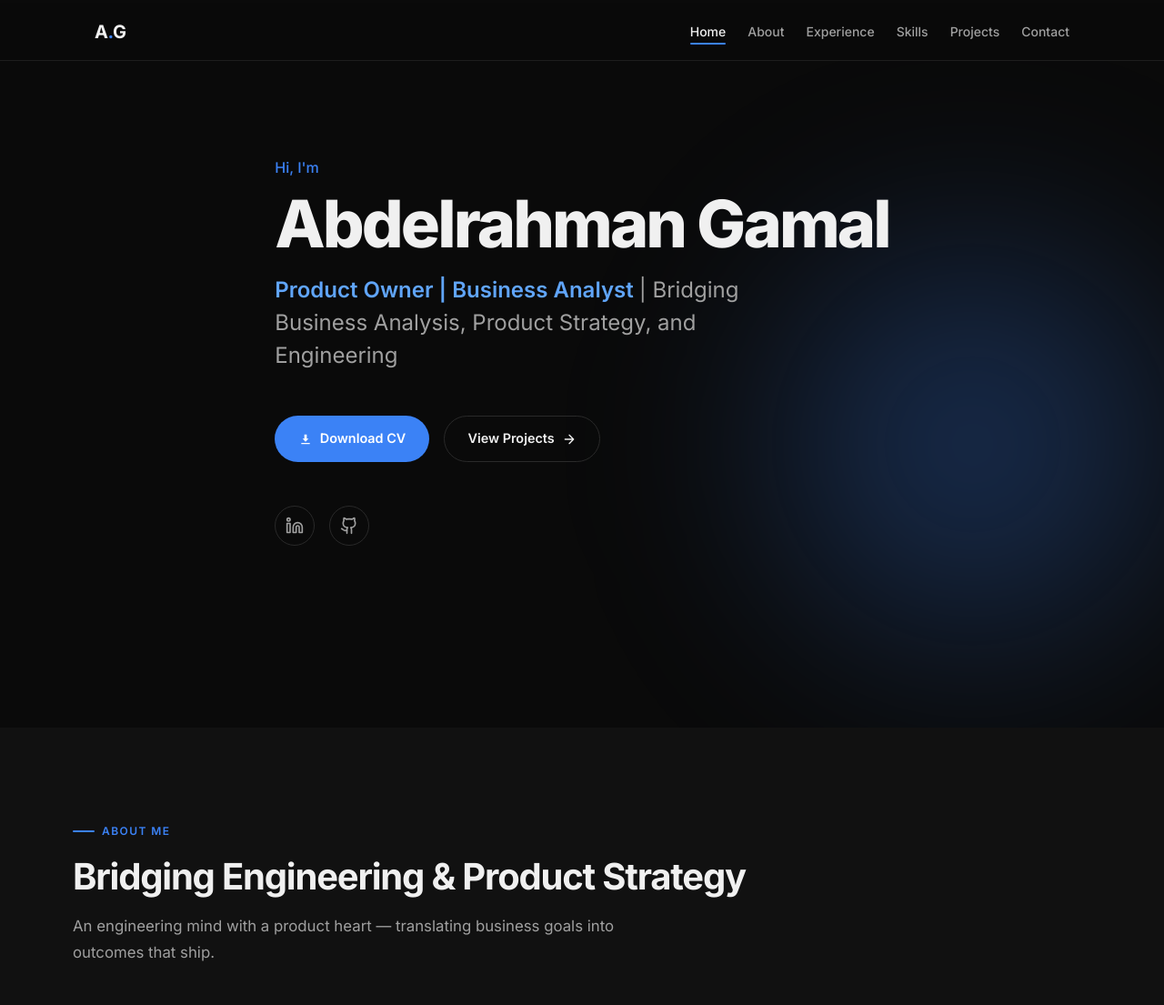
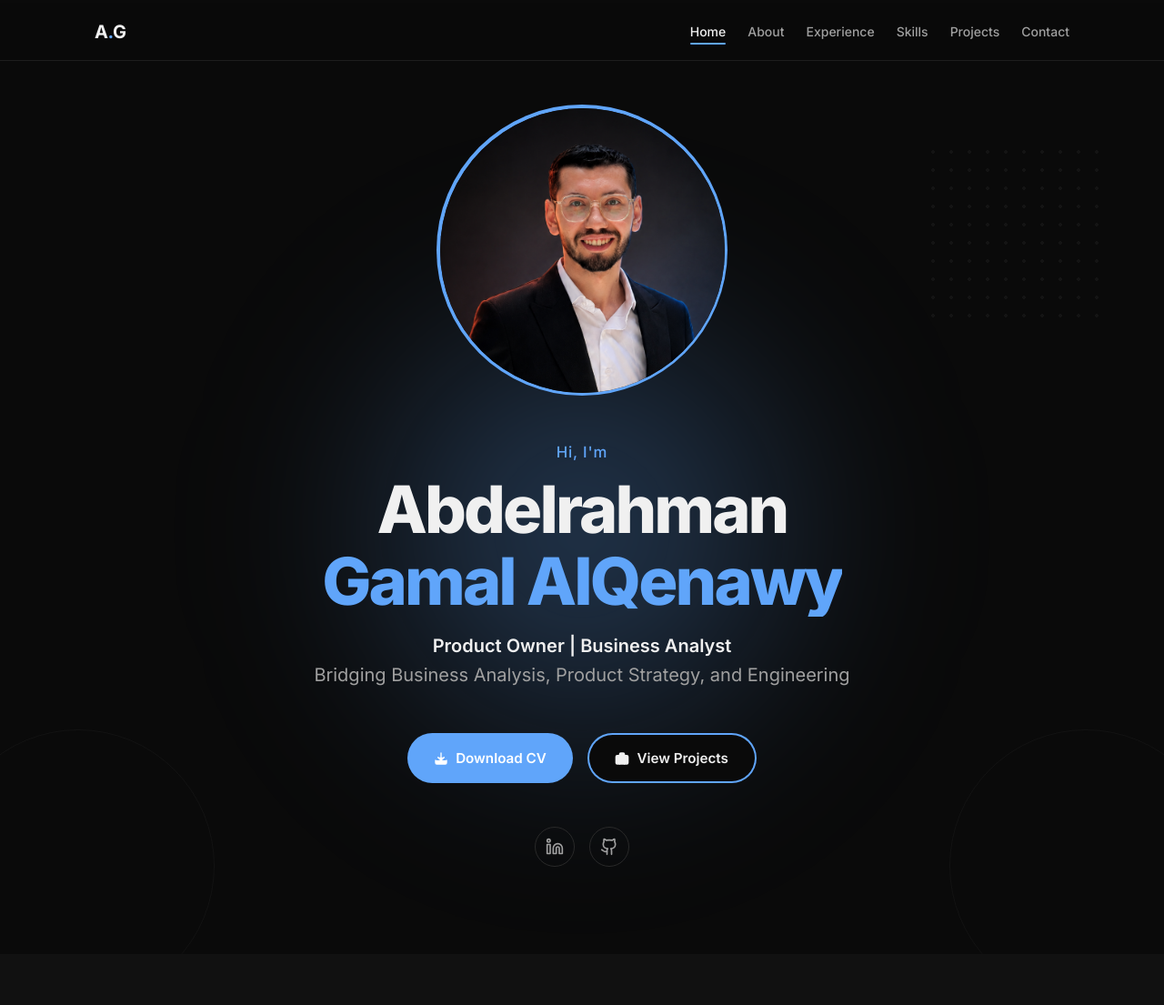
Before and after one commit to 0xQenawy/portfolio, a plain HTML site: page index.html in a window 1280 px wide. Shown: the top 1105 px of the page at 91% size. Drawn offline with Linux system fonts and the light colour scheme.

Commit message:
add profile icon

```diff
--- a/css/style.css
+++ b/css/style.css
@@ -13,12 +13,15 @@
 /* ---------- CSS Custom Properties (Design Tokens) ---------- */
 :root {
   /* Accent — single source of truth */
-  --accent:            #3b82f6;           /* Electric blue */
+  --accent:            #60a5fa;           /* Electric blue */
   --accent-light:      #60a5fa;
   --accent-dark:       #2563eb;
-  --accent-glow:       rgba(59, 130, 246, 0.35);
+  --accent-glow:       rgba(96, 165, 250, 0.35);
   --accent-subtle:     rgba(59, 130, 246, 0.08);
   --accent-border:     rgba(59, 130, 246, 0.20);
+
+  /* Global Gradient Treatment */
+  --accent-gradient:   linear-gradient(135deg, var(--accent), var(--accent-light));
 
   /* Surfaces */
   --bg-primary:        #0a0a0a;
@@ -142,7 +145,7 @@ a:hover {
   top: 0;
   left: 0;
   height: var(--progress-height);
-  background: linear-gradient(90deg, var(--accent-dark), var(--accent), var(--accent-light));
+  background: var(--accent-gradient);
   width: 0%;
   z-index: 1001;
   transition: width 0.05s linear;
@@ -189,7 +192,11 @@ a:hover {
 }
 
 .nav__logo span {
-  color: var(--accent);
+  background: var(--accent-gradient);
+  -webkit-background-clip: text;
+  -webkit-text-fill-color: transparent;
+  background-clip: text;
+  color: transparent;
 }
 
 .nav__links {
@@ -219,7 +226,7 @@ a:hover {
   left: 0;
   width: 0;
   height: 2px;
-  background: var(--accent);
+  background: var(--accent-gradient);
   border-radius: 1px;
   transition: width var(--duration) var(--ease-out);
 }
@@ -289,7 +296,7 @@ a:hover {
   display: inline-block;
   width: 24px;
   height: 2px;
-  background: var(--accent);
+  background: var(--accent-gradient);
   border-radius: 1px;
 }
 
@@ -338,29 +345,67 @@ a:hover {
   min-height: 100vh;
   display: flex;
   align-items: center;
+  justify-content: center; /* Center horizontally */
+  text-align: center;      /* Center text */
   padding-top: calc(var(--nav-height) + var(--progress-height));
   position: relative;
   overflow: hidden;
 }
 
-/* Subtle gradient orb behind hero */
+/* Subtle gradient orb behind hero - repositioned for centered layout */
 .hero::before {
   content: '';
   position: absolute;
   width: 600px;
   height: 600px;
   background: radial-gradient(circle, var(--accent-glow) 0%, transparent 70%);
-  top: 20%;
-  right: -10%;
+  top: 50%;
+  left: 50%;
+  transform: translate(-50%, -50%);
   border-radius: 50%;
   filter: blur(80px);
   pointer-events: none;
   animation: heroOrb 8s ease-in-out infinite alternate;
+  z-index: 0;
 }
 
 @keyframes heroOrb {
-  0%   { transform: translate(0, 0)   scale(1); }
-  100% { transform: translate(-40px, 30px) scale(1.1); }
+  0%   { transform: translate(-50%, -50%) scale(1); }
+  100% { transform: translate(-50%, -40%) scale(1.1); }
+}
+
+/* Subtle decorative curved lines in bottom corners */
+.hero__decor-left,
+.hero__decor-right {
+  position: absolute;
+  bottom: -5%;
+  width: 300px;
+  height: 300px;
+  border: 1px solid var(--border-light);
+  border-radius: 50%;
+  opacity: 0.3;
+  pointer-events: none;
+  z-index: 0;
+}
+.hero__decor-left {
+  left: -5%;
+}
+.hero__decor-right {
+  right: -5%;
+}
+
+/* Subtle dotted pattern on the right side */
+.hero__bg-dots {
+  position: absolute;
+  top: 15%;
+  right: 5%;
+  width: 200px;
+  height: 200px;
+  background-image: radial-gradient(var(--border) 2px, transparent 2px);
+  background-size: 20px 20px;
+  opacity: 0.5;
+  z-index: 0;
+  pointer-events: none;
 }
 
 .hero__content {
@@ -369,15 +414,65 @@ a:hover {
   padding: 0 var(--space-lg);
   position: relative;
   z-index: 1;
+  display: flex;
+  flex-direction: column;
+  align-items: center;
+}
+
+/* Profile Image Area */
+.hero__profile {
+  position: relative;
+  margin-top: var(--space-2xl);
+  margin-bottom: var(--space-xl);
+  display: inline-flex;
+  justify-content: center;
+  align-items: center;
+  opacity: 0;
+  animation: heroFadeUp 0.8s var(--ease-out) 0.1s forwards;
+}
+
+
+.hero__profile-img-container {
+  position: relative;
+  margin: 0 auto var(--space-md);
+  width: 320px;
+  height: 320px;
+  border-radius: 50%;
+  padding: 3.5px;
+  background: var(--accent-gradient);
+  z-index: 2;
+}
+
+.hero__profile-img {
+  width: 100%;
+  height: 100%;
+  border-radius: 50%;
+  object-fit: cover;
+  background: var(--bg-card);
+}
+
+.hero__profile-fallback {
+  width: 100%;
+  height: 100%;
+  border-radius: 50%;
+  background: var(--bg-card);
+  border: 3px solid var(--bg-primary);
+  display: flex;
+  align-items: center;
+  justify-content: center;
+  font-size: 3rem;
+  font-weight: 700;
+  color: var(--text-primary);
 }
 
 .hero__greeting {
-  font-size: 1rem;
+  font-size: 1.05rem;
   color: var(--accent);
   font-weight: 500;
   margin-bottom: var(--space-sm);
   opacity: 0;
   animation: heroFadeUp 0.8s var(--ease-out) 0.2s forwards;
+  letter-spacing: 0.05em;
 }
 
 .hero__name {
@@ -390,19 +485,33 @@ a:hover {
   animation: heroFadeUp 0.8s var(--ease-out) 0.4s forwards;
 }
 
+.hero__name-first {
+  color: var(--text-primary);
+  display: block;
+}
+
+.hero__name-last {
+  background: var(--accent-gradient);
+  -webkit-background-clip: text;
+  -webkit-text-fill-color: transparent;
+  background-clip: text;
+  color: transparent;
+  display: block;
+}
+
 .hero__tagline {
-  font-size: clamp(1.1rem, 2.5vw, 1.5rem);
+  font-size: clamp(1rem, 2vw, 1.25rem);
   color: var(--text-secondary);
   font-weight: 400;
-  line-height: 1.5;
-  max-width: 580px;
+  line-height: 1.6;
+  max-width: 650px;
   margin-bottom: var(--space-2xl);
   opacity: 0;
   animation: heroFadeUp 0.8s var(--ease-out) 0.6s forwards;
 }
 
 .hero__tagline strong {
-  color: var(--accent-light);
+  color: var(--text-primary);
   font-weight: 600;
 }
 
@@ -415,6 +524,7 @@ a:hover {
   display: flex;
   flex-wrap: wrap;
   gap: var(--space-md);
+  justify-content: center;
   margin-bottom: var(--space-2xl);
   opacity: 0;
   animation: heroFadeUp 0.8s var(--ease-out) 0.8s forwards;
@@ -423,6 +533,7 @@ a:hover {
 .hero__socials {
   display: flex;
   gap: var(--space-md);
+  justify-content: center;
   opacity: 0;
   animation: heroFadeUp 0.8s var(--ease-out) 1s forwards;
 }
@@ -441,7 +552,7 @@ a:hover {
 
 .hero__socials a:hover {
   border-color: var(--accent);
-  color: var(--accent);
+  color: var(--text-primary); /* Text color when hover for gradient glow visibility */
   background: var(--accent-subtle);
   transform: translateY(-2px);
 }
@@ -468,9 +579,9 @@ a:hover {
   align-items: center;
   gap: var(--space-sm);
   font-family: var(--font-sans);
-  font-size: 0.9rem;
+  font-size: 0.95rem;
   font-weight: 600;
-  padding: 0.75rem 1.6rem;
+  padding: 0.8rem 1.8rem;
   border-radius: var(--radius-full);
   border: none;
   cursor: pointer;
@@ -480,13 +591,13 @@ a:hover {
 }
 
 .btn--primary {
-  background: var(--accent);
+  background: var(--accent-gradient);
   color: #fff;
   box-shadow: 0 0 0 0 var(--accent-glow);
 }
 
 .btn--primary:hover {
-  background: var(--accent-dark);
+  filter: brightness(1.1);
   color: #fff;
   box-shadow: 0 0 24px var(--accent-glow);
   transform: translateY(-2px);
@@ -495,13 +606,17 @@ a:hover {
 .btn--outline {
   background: transparent;
   color: var(--text-primary);
-  border: 1px solid var(--border-light);
+  /* Create a gradient border using border-image or background-clip */
+  border: 2px solid transparent;
+  background-image: linear-gradient(var(--bg-primary), var(--bg-primary)), var(--accent-gradient);
+  background-origin: border-box;
+  background-clip: padding-box, border-box;
 }
 
 .btn--outline:hover {
-  border-color: var(--accent);
-  color: var(--accent);
-  background: var(--accent-subtle);
+  background-image: linear-gradient(var(--bg-card-hover), var(--bg-card-hover)), var(--accent-gradient);
+  color: var(--text-primary);
+  box-shadow: 0 4px 15px var(--accent-glow);
   transform: translateY(-2px);
 }
 
@@ -624,7 +739,7 @@ a:hover {
   top: 8px;
   width: 12px;
   height: 12px;
-  background: var(--accent);
+  background: var(--accent-gradient);
   border-radius: 50%;
   border: 3px solid var(--bg-primary);
   box-shadow: 0 0 0 2px var(--accent);
@@ -1319,10 +1434,12 @@ a:hover {
 
   .hero__actions {
     flex-direction: column;
+    width: 100%;
   }
 
   .hero__actions .btn {
     justify-content: center;
+    width: 100%;
   }
 
   /* Timeline */
--- a/index.html
+++ b/index.html
@@ -14,7 +14,7 @@
 
   <!-- Canonical URL -->
   <!-- TODO: Update canonical URL below after deploying to GitHub Pages to point to your live site domain/path -->
-  <link rel="canonical" href="https://YOUR_GITHUB_USERNAME.github.io/portfolio/" />
+  <link rel="canonical" href="https://0xQenawy.github.io/portfolio/" />
 
   <!-- Open Graph (Facebook, LinkedIn, etc.) -->
   <meta property="og:type" content="website" />
@@ -22,9 +22,9 @@
   <meta property="og:title" content="Abdelrahman Gamal — Product Owner, Product Manager &amp; Business Analyst" />
   <meta property="og:description" content="Portfolio of Abdelrahman Gamal — Product Owner and Business Analyst turning ideas into shippable products. Specializing in Product Strategy, Agile leadership, Requirements Gathering, and Secure Product Design." />
   <!-- TODO: Update og:url below after deploying -->
-  <meta property="og:url" content="https://YOUR_GITHUB_USERNAME.github.io/portfolio/" />
+  <meta property="og:url" content="https://0xQenawy.github.io/portfolio/" />
   <!-- TODO: Update og:image below after deploying. Create an og-image.png (1200x630) with alt text and place in assets/ -->
-  <meta property="og:image" content="https://YOUR_GITHUB_USERNAME.github.io/portfolio/assets/og-image.png" />
+  <meta property="og:image" content="https://0xQenawy.github.io/portfolio/assets/og-image.png" />
   <meta property="og:image:alt" content="Abdelrahman Gamal - Product Owner &amp; Business Analyst Portfolio Preview Image" />
 
   <!-- Twitter Card -->
@@ -35,7 +35,7 @@
   <meta name="twitter:title" content="Abdelrahman Gamal — Product Owner, Product Manager &amp; Business Analyst" />
   <meta name="twitter:description" content="Product Owner and Business Analyst turning ideas into shippable products. Specializing in Product Strategy, Agile leadership, Requirements Gathering, and Secure Product Design." />
   <!-- TODO: Update twitter:image below after deploying -->
-  <meta name="twitter:image" content="https://YOUR_GITHUB_USERNAME.github.io/portfolio/assets/og-image.png" />
+  <meta name="twitter:image" content="https://0xQenawy.github.io/portfolio/assets/og-image.png" />
   <meta name="twitter:image:alt" content="Abdelrahman Gamal - Product Owner &amp; Business Analyst Portfolio Preview Image" />
 
   <!-- Favicon -->
@@ -51,14 +51,14 @@
     "@type": "Person",
     "name": "Abdelrahman Gamal",
     "jobTitle": "Product Owner & Business Analyst",
-    "url": "https://YOUR_GITHUB_USERNAME.github.io/portfolio/",
+    "url": "https://0xQenawy.github.io/portfolio/",
     "sameAs": [
-      "https://linkedin.com/in/YOUR_LINKEDIN",
-      "https://github.com/YOUR_GITHUB"
+      "https://linkedin.com/in/abdel-rhman-gamal",
+      "https://github.com/0xQenawy"
     ],
     "alumniOf": {
       "@type": "CollegeOrUniversity",
-      "name": "Your University Name"
+      "name": "Mansoura University"
     },
     "knowsAbout": ["Product Management", "Business Analysis", "Product Strategy", "Agile", "Scrum", "Cybersecurity", "Software Architecture"]
   }
@@ -109,32 +109,49 @@
   <main id="main-content">
   <!-- ===================== HERO ===================== -->
   <section id="home" class="hero section">
+    <!-- Decorative Elements -->
+    <div class="hero__bg-glow"></div>
+    <div class="hero__bg-dots"></div>
+    <div class="hero__decor-left"></div>
+    <div class="hero__decor-right"></div>
+
     <div class="hero__content">
+      <div class="hero__profile">
+        <div class="hero__profile-glow"></div>
+        <div class="hero__profile-img-container">
+          <img src="assets/profile image.png" alt="Abdelrahman Gamal AlQenawy — Product Owner" class="hero__profile-img" onerror="this.outerHTML='<div class=\'hero__profile-fallback\'>A</div>'" />
+        </div>
+      </div>
+
       <p class="hero__greeting">Hi, I'm</p>
-      <h1 class="hero__name">Abdelrahman Gamal</h1>
+      <h1 class="hero__name">
+        <span class="hero__name-first">Abdelrahman</span>
+        <span class="hero__name-last">Gamal AlQenawy</span>
+      </h1>
       <p class="hero__tagline">
-        <strong>Product Owner | Business Analyst </strong> | Bridging Business Analysis, Product Strategy, and Engineering
+        <strong>Product Owner | Business Analyst</strong><br>
+        Bridging Business Analysis, Product Strategy, and Engineering
       </p>
 
       <div class="hero__actions">
-        <!-- TODO: Replace # with the actual path to your CV file in assets/ -->
+        <!-- TODO: Replace with the actual path to your CV file in assets/ -->
         <a href="assets/Abdelrahman_Gamal_CV.pdf" class="btn btn--primary" download aria-label="Download CV">
-          <svg viewBox="0 0 24 24" aria-hidden="true"><path d="M12 16l-5-5h3V4h4v7h3l-5 5zm-7 4h14v-2H5v2z"/></svg>
+          <svg class="lucide lucide-download" viewBox="0 0 24 24" fill="none" stroke="currentColor" stroke-width="2" stroke-linecap="round" stroke-linejoin="round" aria-hidden="true"><path d="M21 15v4a2 2 0 0 1-2 2H5a2 2 0 0 1-2-2v-4"/><polyline points="7 10 12 15 17 10"/><line x1="12" y1="15" x2="12" y2="3"/></svg>
           Download CV
         </a>
         <a href="#projects" class="btn btn--outline" aria-label="View Projects">
+          <svg class="lucide lucide-briefcase" viewBox="0 0 24 24" fill="none" stroke="currentColor" stroke-width="2" stroke-linecap="round" stroke-linejoin="round" aria-hidden="true"><rect width="20" height="14" x="2" y="7" rx="2" ry="2"/><path d="M16 21V5a2 2 0 0 0-2-2h-4a2 2 0 0 0-2 2v16"/></svg>
           View Projects
-          <svg viewBox="0 0 24 24" aria-hidden="true"><path d="M5 12h14m-7-7l7 7-7 7" stroke="currentColor" stroke-width="2" fill="none" stroke-linecap="round" stroke-linejoin="round"/></svg>
         </a>
       </div>
 
       <div class="hero__socials">
         <!-- TODO: Replace # with your actual LinkedIn URL -->
-        <a href="https://linkedin.com/in/YOUR_LINKEDIN" target="_blank" rel="noopener noreferrer" aria-label="LinkedIn profile">
+        <a href="https://linkedin.com/in/abdel-rhman-gamal" target="_blank" rel="noopener noreferrer" aria-label="LinkedIn profile">
           <svg class="lucide lucide-linkedin" viewBox="0 0 24 24" fill="none" stroke="currentColor" stroke-width="2" stroke-linecap="round" stroke-linejoin="round"><path d="M16 8a6 6 0 0 1 6 6v7h-4v-7a2 2 0 0 0-2-2 2 2 0 0 0-2 2v7h-4v-7a6 6 0 0 1 6-6z"/><rect width="4" height="12" x="2" y="9"/><circle cx="4" cy="4" r="2"/></svg>
         </a>
         <!-- TODO: Replace # with your actual GitHub URL -->
-        <a href="https://github.com/YOUR_GITHUB" target="_blank" rel="noopener noreferrer" aria-label="GitHub profile">
+        <a href="https://github.com/0xQenawy" target="_blank" rel="noopener noreferrer" aria-label="GitHub profile">
           <svg class="lucide lucide-github" viewBox="0 0 24 24" fill="none" stroke="currentColor" stroke-width="2" stroke-linecap="round" stroke-linejoin="round"><path d="M15 22v-4a4.8 4.8 0 0 0-1-3.5c3 0 6-2 6-5.5.08-1.25-.27-2.48-1-3.5.28-1.15.28-2.35 0-3.5 0 0-1 0-3 1.5-2.64-.5-5.36-.5-8 0C6 2 5 2 5 2c-.3 1.15-.3 2.35 0 3.5A5.403 5.403 0 0 0 4 9c0 3.5 3 5.5 6 5.5-.39.49-.68 1.05-.85 1.65-.17.6-.22 1.23-.15 1.85v4"/><path d="M9 18c-4.51 2-5-2-7-2"/></svg>
         </a>
       </div>
@@ -224,7 +241,7 @@
       <div class="timeline reveal-group">
         <!-- Experience 1 — Primary -->
         <div class="timeline__item reveal">
-          <p class="timeline__date">May 2025 – Present</p>
+          <p class="timeline__date">May 2025 – Jun 2026</p>
           <h3 class="timeline__role">
             <div class="brand-logo-wrapper timeline__role-logo">
               <img src="assets/logos/Zikola.svg" alt="Zikola Agency Logo" />
@@ -487,8 +504,7 @@
               <span class="project-card__tag">GTM Planning</span>
             </div>
             <div class="project-card__actions">
-              <!-- TODO: Replace mailto with your actual email -->
-              <a href="mailto:YOUR_EMAIL@example.com?subject=AI%20Assessment%20Platform%20—%20Presentation%20Request" class="btn btn--primary btn--small">
+              <a href="mailto:abdelrhman.bin.gamal@gmail.com?subject=AI%20Assessment%20Platform%20—%20Presentation%20Request" class="btn btn--primary btn--small">
                 Request Full Presentation
               </a>
             </div>
@@ -678,18 +694,15 @@
         </p>
 
         <div class="contact__links reveal">
-          <!-- TODO: Replace with your actual email -->
-          <a href="mailto:YOUR_EMAIL@example.com" class="btn btn--primary" aria-label="Send email">
+          <a href="mailto:abdelrhman.bin.gamal@gmail.com" class="btn btn--primary" aria-label="Send email">
             <svg class="lucide lucide-mail" viewBox="0 0 24 24" fill="none" stroke="currentColor" stroke-width="2" stroke-linecap="round" stroke-linejoin="round" aria-hidden="true"><rect width="20" height="16" x="2" y="4" rx="2"/><path d="m22 7-8.97 5.7a1.94 1.94 0 0 1-2.06 0L2 7"/></svg>
             Email Me
           </a>
-          <!-- TODO: Replace with your actual LinkedIn URL -->
-          <a href="https://linkedin.com/in/YOUR_LINKEDIN" target="_blank" rel="noopener noreferrer" class="btn btn--outline" aria-label="LinkedIn profile">
+          <a href="https://linkedin.com/in/abdel-rhman-gamal" target="_blank" rel="noopener noreferrer" class="btn btn--outline" aria-label="LinkedIn profile">
             <svg class="lucide lucide-linkedin" viewBox="0 0 24 24" fill="none" stroke="currentColor" stroke-width="2" stroke-linecap="round" stroke-linejoin="round" aria-hidden="true"><path d="M16 8a6 6 0 0 1 6 6v7h-4v-7a2 2 0 0 0-2-2 2 2 0 0 0-2 2v7h-4v-7a6 6 0 0 1 6-6z"/><rect width="4" height="12" x="2" y="9"/><circle cx="4" cy="4" r="2"/></svg>
             LinkedIn
           </a>
-          <!-- TODO: Replace with your actual GitHub URL -->
-          <a href="https://github.com/YOUR_GITHUB" target="_blank" rel="noopener noreferrer" class="btn btn--outline" aria-label="GitHub profile">
+          <a href="https://github.com/0xQenawy" target="_blank" rel="noopener noreferrer" class="btn btn--outline" aria-label="GitHub profile">
             <svg class="lucide lucide-github" viewBox="0 0 24 24" fill="none" stroke="currentColor" stroke-width="2" stroke-linecap="round" stroke-linejoin="round" aria-hidden="true"><path d="M15 22v-4a4.8 4.8 0 0 0-1-3.5c3 0 6-2 6-5.5.08-1.25-.27-2.48-1-3.5.28-1.15.28-2.35 0-3.5 0 0-1 0-3 1.5-2.64-.5-5.36-.5-8 0C6 2 5 2 5 2c-.3 1.15-.3 2.35 0 3.5A5.403 5.403 0 0 0 4 9c0 3.5 3 5.5 6 5.5-.39.49-.68 1.05-.85 1.65-.17.6-.22 1.23-.15 1.85v4"/><path d="M9 18c-4.51 2-5-2-7-2"/></svg>
             GitHub
           </a>
@@ -710,11 +723,11 @@
     <div class="footer__inner">
       <div class="footer__socials">
         <!-- TODO: Replace with your actual LinkedIn URL -->
-        <a href="https://linkedin.com/in/YOUR_LINKEDIN" target="_blank" rel="noopener noreferrer" aria-label="LinkedIn">
+        <a href="https://linkedin.com/in/abdel-rhman-gamal" target="_blank" rel="noopener noreferrer" aria-label="LinkedIn">
           <svg class="lucide lucide-linkedin" viewBox="0 0 24 24" fill="none" stroke="currentColor" stroke-width="2" stroke-linecap="round" stroke-linejoin="round"><path d="M16 8a6 6 0 0 1 6 6v7h-4v-7a2 2 0 0 0-2-2 2 2 0 0 0-2 2v7h-4v-7a6 6 0 0 1 6-6z"/><rect width="4" height="12" x="2" y="9"/><circle cx="4" cy="4" r="2"/></svg>
         </a>
         <!-- TODO: Replace with your actual GitHub URL -->
-        <a href="https://github.com/YOUR_GITHUB" target="_blank" rel="noopener noreferrer" aria-label="GitHub">
+        <a href="https://github.com/0xQenawy" target="_blank" rel="noopener noreferrer" aria-label="GitHub">
           <svg class="lucide lucide-github" viewBox="0 0 24 24" fill="none" stroke="currentColor" stroke-width="2" stroke-linecap="round" stroke-linejoin="round"><path d="M15 22v-4a4.8 4.8 0 0 0-1-3.5c3 0 6-2 6-5.5.08-1.25-.27-2.48-1-3.5.28-1.15.28-2.35 0-3.5 0 0-1 0-3 1.5-2.64-.5-5.36-.5-8 0C6 2 5 2 5 2c-.3 1.15-.3 2.35 0 3.5A5.403 5.403 0 0 0 4 9c0 3.5 3 5.5 6 5.5-.39.49-.68 1.05-.85 1.65-.17.6-.22 1.23-.15 1.85v4"/><path d="M9 18c-4.51 2-5-2-7-2"/></svg>
         </a>
       </div>
--- a/sitemap.xml
+++ b/sitemap.xml
@@ -1,10 +1,9 @@
 <?xml version="1.0" encoding="UTF-8"?>
 <urlset xmlns="http://www.sitemaps.org/schemas/sitemap/0.9">
   <url>
-    <loc>https://YOUR_GITHUB_USERNAME.github.io/portfolio/</loc>
+    <loc>https://0xQenawy.github.io/portfolio/</loc>
     <lastmod>2026-07-05</lastmod>
     <changefreq>monthly</changefreq>
     <priority>1.0</priority>
   </url>
 </urlset>
-<!-- TODO: Update the <loc> tag above with your actual deployed GitHub Pages URL -->
```
Also changed, not shown: robots.txt.
